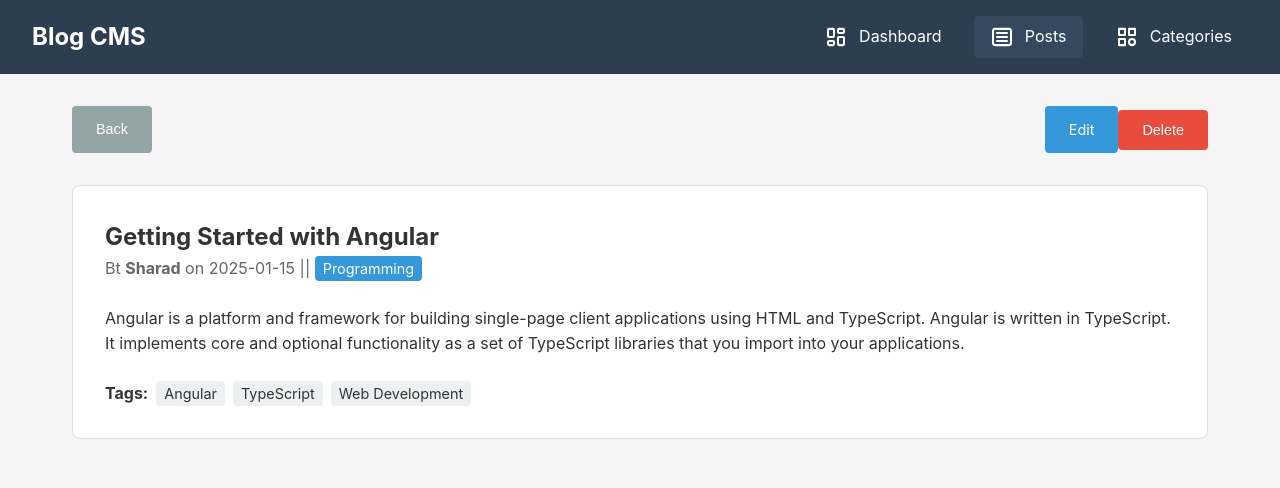
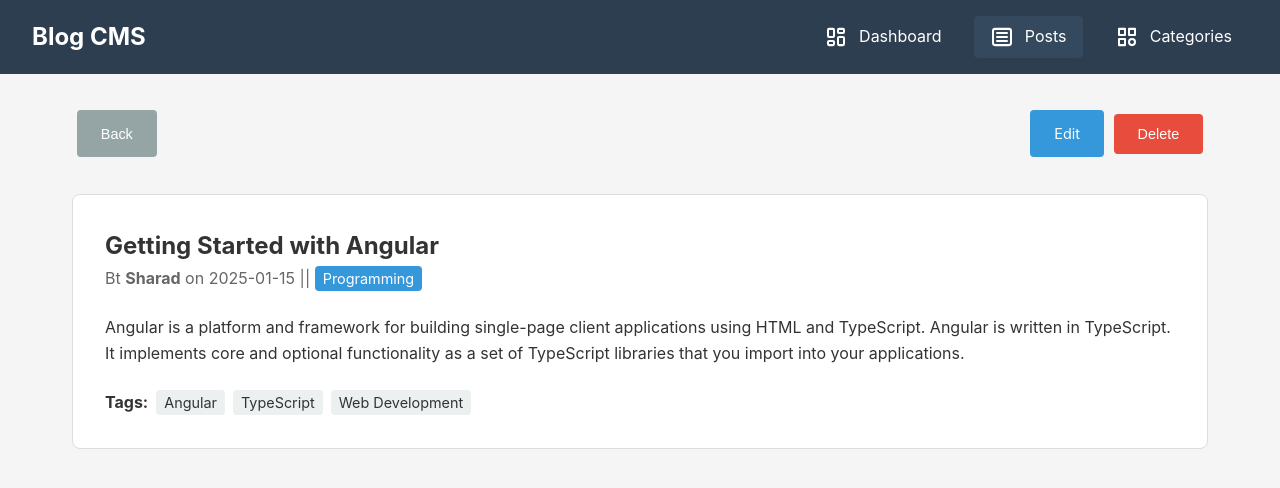
Before and after one commit to SharadJ19/blog-cms, an Angular app: page /posts/1 in a window 1280 px wide. Shown: the top 488 px of the page. Built offline with nearby package versions, Linux system fonts and the light colour scheme; data requests are answered from the project's data file; a web font is replaced by a local one.

Commit message:
style(post-detail): add spacing between action links and buttons

```diff
--- a/src/app/pages/post-detail/post-detail.css
+++ b/src/app/pages/post-detail/post-detail.css
@@ -4,6 +4,9 @@
   margin-bottom: 2rem;
 }
 
+.post-actions a, .post-actions button{
+  margin: 0.3rem;
+}
 
 .post-content {
   background-color: white;
```
